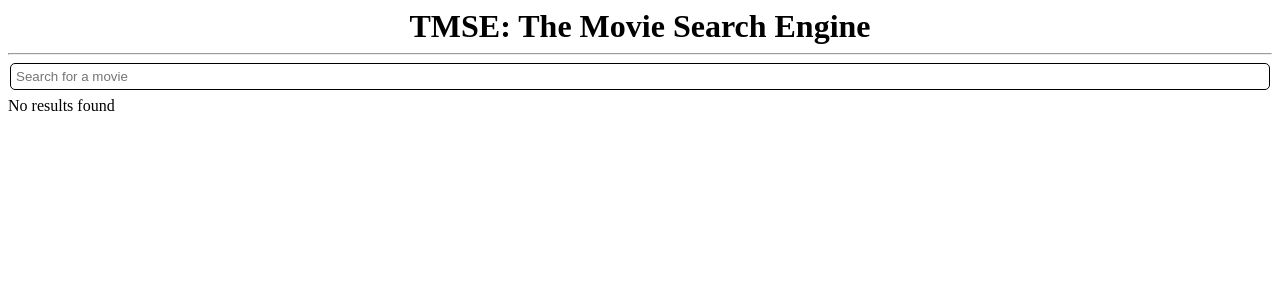
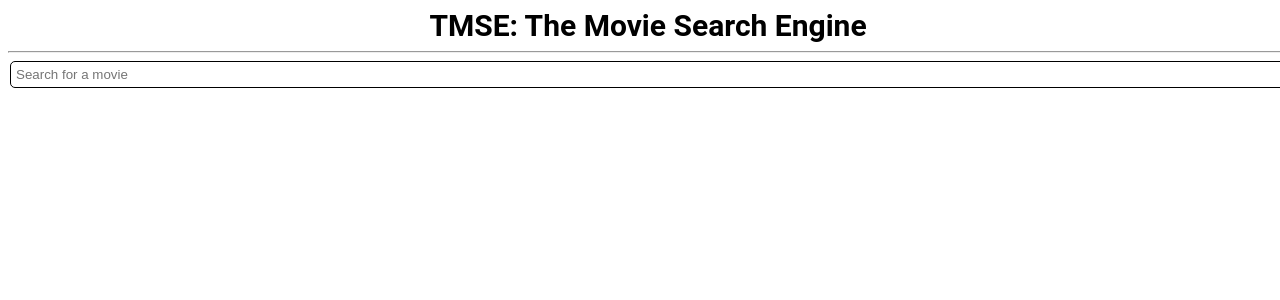
Before and after one commit to an-anas/movie-search-app, a React (Vite) app: page / in a window 1280 px wide. Shown: the top 300 px of the page. Built offline with nearby package versions, Linux system fonts and the light colour scheme.

Commit message:
Added background image and other styling changes

```diff
--- a/src/app/index.tsx
+++ b/src/app/index.tsx
@@ -3,7 +3,6 @@ import { SearchView } from "@/pages/search-view";
 import { Provider } from "react-redux";
 import { BrowserRouter, Route, Routes } from "react-router-dom";
 import { store } from "./store";
-
 
 export const App = () => {
     return (
--- /dev/null
+++ b/src/components/background-container/index.tsx
@@ -0,0 +1,11 @@
+import { PropsWithChildren } from "react";
+import styles from "./styles.module.css";
+
+export const BackgroundContainer = (props: PropsWithChildren<{ imagePath: string }>) => {
+    return (
+        <div className={styles.container}>
+            <div className={styles.background} style={{ backgroundImage: `url(${props.imagePath})` }}></div>
+            <div className={styles.content}>{props.children}</div>
+        </div>
+    );
+}
--- /dev/null
+++ b/src/components/background-container/styles.module.css
@@ -0,0 +1,22 @@
+.container {
+    position: relative;
+    width: 100vw;
+    height: 100vh;
+  }
+
+  .background {
+    position: absolute;
+    top: 0;
+    right: 0;
+    bottom: 0;
+    left: 0;
+    background-size: cover;
+    background-repeat: no-repeat;
+    background-position: center;
+    opacity: 0.5;
+  }
+
+  .content {
+    position: relative;
+    z-index: 1;
+  }
--- /dev/null
+++ b/src/global.css
@@ -0,0 +1,31 @@
+  html {
+      box-sizing: border-box;
+      font-size: 62.5%;
+      height: 100%;
+      width: 100%;
+      overflow: hidden;
+  }
+
+  body {
+      font-family: 'Roboto', sans-serif;
+      font-size: 1.6rem;
+      height: 100%;
+      width: 100%;
+  }
+
+  *,
+  *:before,
+  *:after {
+      box-sizing: inherit;
+  }
+
+  #root {
+      height: 100%;
+      width: 100%;
+  }
+
+  :root {
+      --background-color-button: #679d69;
+      --background-color-button-hover: #5dbb62;
+      --background-color-button-disabled: lightgrey;
+  }
--- a/src/index.tsx
+++ b/src/index.tsx
@@ -1,6 +1,7 @@
 import React from 'react'
 import ReactDOM from 'react-dom/client'
 import { App } from './app'
+import './global.css'
 
 ReactDOM.createRoot(document.getElementById('root')!).render(
   <React.StrictMode>
--- /dev/null
+++ b/src/layout/header/index.tsx
@@ -0,0 +1,8 @@
+import styles from './styles.module.css';
+
+export const Header = () => (
+    <>
+        <div className={styles.header}>TMSE: The Movie Search Engine</div>
+        <hr />
+    </>
+);
--- /dev/null
+++ b/src/layout/header/styles.module.css
@@ -0,0 +1,5 @@
+.header {
+    font-size: 3rem;
+    font-weight: bold;
+    text-align: center;
+}
--- a/src/pages/details-view/index.tsx
+++ b/src/pages/details-view/index.tsx
@@ -1,9 +1,11 @@
-import style from './style.module.css';
+import styles from './styles.module.css';
 import { Link, useParams } from 'react-router-dom';
 import { useEffect, useState } from 'react';
 import ApiService from '@/services/api-service';
 import posterNaImagePath from '@/assets/poster_na.jpg';
 import { Movie, createMovie } from '@/models/movie';
+import { BackgroundContainer } from '@/components/background-container';
+import { Header } from '@/layout/header';
 
 export const DetailsView = () => {
     const { id } = useParams<{ id: string }>();
@@ -17,34 +19,35 @@ export const DetailsView = () => {
         return (null);
     }
 
-    const imagePath = movie.posterPath
+    const posterPath = movie.posterPath
         ? `https://image.tmdb.org/t/p/original${movie.posterPath}`
         : posterNaImagePath;
 
+    const backdropPath = movie.backdropPath
+        ? `https://image.tmdb.org/t/p/original${movie.backdropPath}`
+        : '/background.png';
+
     return (
-        <>
-            <div className={style.header}>TMSE: The Movie Search Engine</div>
-            <hr />
-            <div className={style.details}>
-                <div className={style.poster}>
+        <BackgroundContainer imagePath={backdropPath}>
+            <Header />
+            <div className={styles.details}>
+                <div className={styles.poster}>
                     <img
-                        src={imagePath}
+                        src={posterPath}
                         alt={movie.title}
-                        width="200"
-                        height="300"
                     />
                 </div>
-                <div className={style.title}>{movie.title}</div>
-                <div className={style.releaseYear}>{movie.releaseYear}</div>
-                <div className={style.overview}>{movie.overview}</div>
+                <div className={styles.title}>{movie.title}</div>
+                <div className={styles.releaseYear}>{movie.releaseYear}</div>
+                <div className={styles.overview}>{movie.overview}</div>
             </div>
-            <div className={style.buttonContainer}>
+            <div className={styles.buttonContainer}>
                 <Link to={`/`}>
-                    <div className={style.button}>
+                    <div className={styles.button}>
                         Return to Search results
                     </div>
                 </Link>
             </div>
-        </>
+        </BackgroundContainer>
     );
 }
--- a/src/pages/details-view/style.module.css
+++ /dev/null
@@ -1,54 +0,0 @@
-.header {
-    font-size: 2rem;
-    font-weight: bold;
-    text-align: center;
-}
-
-.details {
-    display: flex;
-    flex-direction: column;
-    align-items: center;
-}
-
-.poster {
-    margin: 1rem;
-}
-
-.title {
-    font-size: 1.5rem;
-    font-weight: bold;
-}
-
-.releaseYear {
-    font-size: 1rem;
-    font-weight: bold;
-}
-
-.overview {
-    margin: 1rem;
-    text-align: justify;
-}
-
-.buttonContainer a {
-    color: white;
-    text-decoration: none;
-}
-
-.button {
-    text-align: center;
-    margin-top: 20px;
-    margin-bottom: 20px;
-    font-size: 20px;
-    font-weight: bold;
-    background-color: #679d69;
-    border: 2px solid #679d69;
-    border-radius: 5px;
-    padding: 10px;
-    width: 300px;
-    margin-left: auto;
-    margin-right: auto;
-
-    &:hover {
-        background-color: #5dbb62;
-    }
-}
--- /dev/null
+++ b/src/pages/details-view/styles.module.css
@@ -0,0 +1,64 @@
+.details {
+    display: flex;
+    flex-direction: column;
+    align-items: center;
+}
+
+.poster {
+    float: left;
+    margin: 1rem;
+
+    & img {
+        width: 200px;
+        height: 300px;
+    }
+}
+
+.title {
+    font-size: 1.5rem;
+    font-weight: bold;
+}
+
+.releaseYear {
+    font-size: 1rem;
+    font-weight: bold;
+}
+
+.overview {
+    margin: 1rem 10% 5rem 10%;
+    padding: 3rem;
+    text-align: justify;
+    background-color: white;
+    border-radius: 5px
+}
+
+.buttonContainer {
+    display: flex;
+    justify-content: space-around;
+    margin: 1rem;
+
+    & a {
+        text-decoration: none;
+        color: white;
+    }
+}
+
+.button {
+    text-align: center;
+    font-size: 20px;
+    font-weight: bold;
+    background-color:var(--background-color-button);
+    border: 2px solid var(--background-color-button);
+    border-radius: 5px;
+    padding: 10px;
+    width: 300px;
+    margin: 1rem;
+    text-decoration: none;
+    color: white;
+
+    &:hover {
+        background-color: var(--background-color-button-hover);
+    }
+
+
+}
--- a/src/pages/search-view/index.tsx
+++ b/src/pages/search-view/index.tsx
@@ -1,8 +1,9 @@
 import { useAppDispatch, useAppSelector, useDebounce } from "@/app/hooks";
 import { useState, useCallback, useEffect } from "react";
 import { Link } from "react-router-dom";
-import style from "./style.module.css";
+import styles from "./styles.module.css";
 import { clearSearchResults, getMoviesList, selectSearchState } from "./slice";
+import { Header } from "@/layout/header";
 
 export const SearchView = () => {
     const dispatch = useAppDispatch();
@@ -31,9 +32,8 @@ export const SearchView = () => {
 
     return (
         <>
-            <div className={style.header}>TMSE: The Movie Search Engine</div>
-            <hr />
-            <div className={style.searchBar}>
+            <Header />
+            <div className={styles.searchBar}>
                 <input
                     type="text"
                     placeholder="Search for a movie"
@@ -43,14 +43,14 @@ export const SearchView = () => {
             </div>
 
             {isSearching && (<div>Searching...</div>)}
-            {totalResults === 0 && !isSearching && (<div>No results found</div>)}
+            {!isSearching && isError && totalResults === 0 && (<div>No results found</div>)}
             {isError && <div>Something went wrong!</div>}
 
-            <div className={style.results}>
+            <div className={styles.results}>
                 {movies && movies.map((movie) => (
-                    <div className={style.resultContainer} key={movie.id}>
+                    <div className={styles.resultContainer} key={movie.id}>
                         <Link to={`/details/${movie.id}`}>
-                            <div key={movie.id} className={style.result}>
+                            <div key={movie.id} className={styles.result}>
                                 {movie.title} {movie.releaseYear}
                             </div>
                         </Link>
@@ -58,10 +58,10 @@ export const SearchView = () => {
                 ))}
 
                 {totalPages > 1 && (
-                    <div className={style.pagination}>
+                    <div className={styles.pagination}>
                         <button onClick={() => searchMovies(1)} disabled={currentPage === 1}>First</button>
                         <button onClick={() => searchMovies(currentPage - 1)} disabled={currentPage === 1}>Previous</button>
-                        <div className={style.page}>Page {currentPage} / {totalPages}</div>
+                        <div className={styles.page}>Page {currentPage} / {totalPages}</div>
                         <button onClick={() => searchMovies(currentPage + 1)} disabled={currentPage === totalPages}>Next</button>
                         <button onClick={() => searchMovies(totalPages)} disabled={currentPage === totalPages}>Last</button>
                     </div>
--- a/src/pages/search-view/style.module.css
+++ b/src/pages/search-view/styles.module.css
@@ -1,9 +1,3 @@
-.header {
-    font-size: 2rem;
-    font-weight: bold;
-    text-align: center;
-}
-
 .searchBar {
     margin: 2px;
 }
@@ -39,8 +33,8 @@
 
 .pagination button {
     display: inline-block;
-    background-color: #679d69;
-    border: none;
+    background-color: var(--background-color-button);
+    border: 2px solid var(--background-color-button);
     border-radius: 5px;
     color: white;
     padding: 6px 12px;
@@ -49,10 +43,11 @@
     cursor: pointer;
 
     &:hover {
-        background-color: #5dbb62;
+        background-color: var(--background-color-button-hover);
     }
     &:disabled {
-        background-color: #cccccc;
+        background-color: var(--background-color-button-disabled);
+        border: none;
         color: #666666;
         cursor: not-allowed;
     }
```
